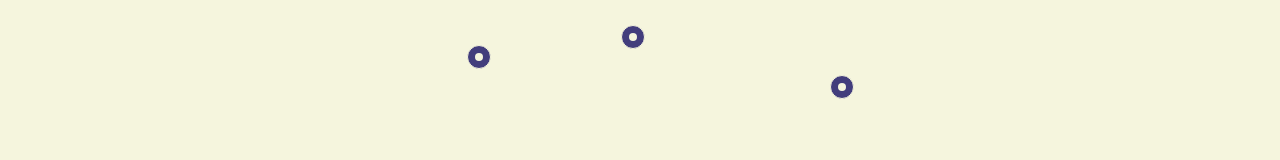
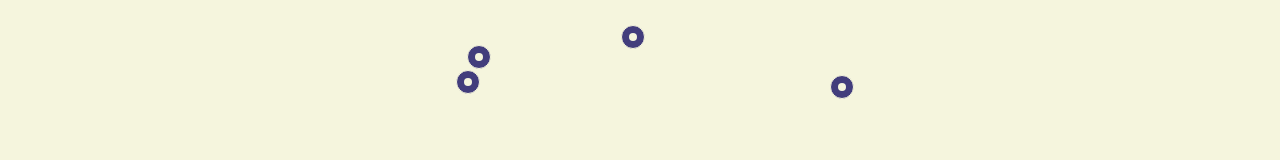
Before and after one commit to emile-tal/emiletal, a React (Vite) app: page / in a window 1280 px wide. Shown: the part 1102-1262 px from the top of the page. Built offline with nearby package versions, Linux system fonts and the light colour scheme.

Commit message:
feat/ add sam labs experience

```diff
--- a/src/assets/data/experience.ts
+++ b/src/assets/data/experience.ts
@@ -1,6 +1,15 @@
 import type { Experience } from '../../types'
 
 const experiences: Experience[] = [
+    {
+        title: 'Software Developer',
+        company: 'SAM Labs',
+        location: 'Miami, USA',
+        locationShortened: 'miami',
+        industry: 'Education',
+        startDate: 'Jun 2025',
+        endDate: 'Present'
+    },
     {
         title: 'Operations Manager and Web Development Team Liaison',
         company: 'FINDATUTOR.CH',
@@ -36,7 +45,7 @@ const experiences: Experience[] = [
         industry: 'Hospitality',
         startDate: 'Apr 2021',
         endDate: 'Aug 2021'
-    }
+    },
 ]
 
 export default experiences
--- a/src/components/ExperiencesSection/ExperiencesSection.tsx
+++ b/src/components/ExperiencesSection/ExperiencesSection.tsx
@@ -10,7 +10,7 @@ import { useState } from 'react'
 type ExperienceView = 'location' | 'industry'
 type ExperienceFilter = Location | Industry
 
-const experienceLocations: Location[] = ['nyc', 'lausanne', 'hk']
+const experienceLocations: Location[] = ['nyc', 'lausanne', 'hk', 'miami']
 
 const viewLinkClasses = (isActive: boolean) =>
     `font-poppins text-navy text-[0.8rem] py-1 px-2 rounded-[10px] border tablet:border-2 tablet:text-[1rem] desktop:text-[1.2rem] hover:cursor-pointer ${isActive
--- a/src/components/MapPin/MapPin.tsx
+++ b/src/components/MapPin/MapPin.tsx
@@ -9,6 +9,7 @@ const pinPositions: Record<Location, string> = {
     nyc: 'top-[42%] left-[23%]',
     lausanne: 'top-[36.5%] right-[49.25%]',
     hk: 'top-[49.75%] right-[16.5%]',
+    miami: 'top-[48.5%] left-[21.25%]'
 }
 
 export function MapPin({ location, toggleExperienceCard }: MapPinProps) {
--- a/src/types.ts
+++ b/src/types.ts
@@ -1,4 +1,4 @@
-export type Location = 'nyc' | 'lausanne' | 'hk'
+export type Location = 'nyc' | 'lausanne' | 'hk' | 'miami'
 
 export type Industry = 'Education' | 'Finance' | 'Hospitality'
 
```
